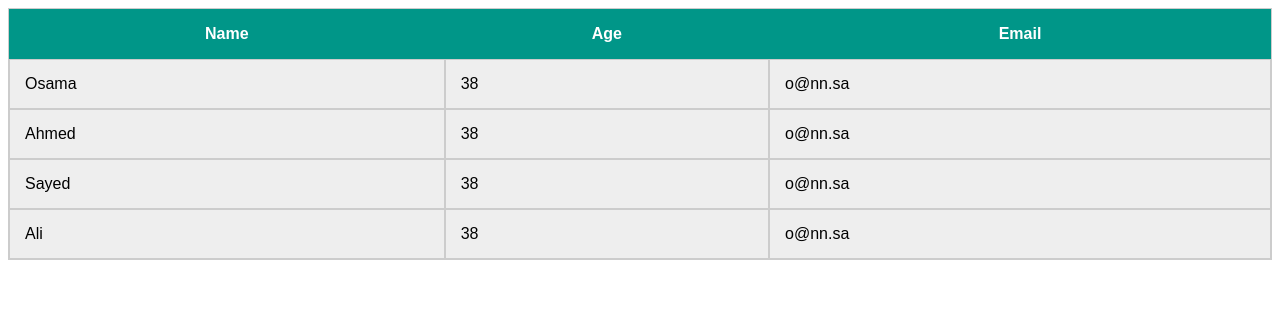
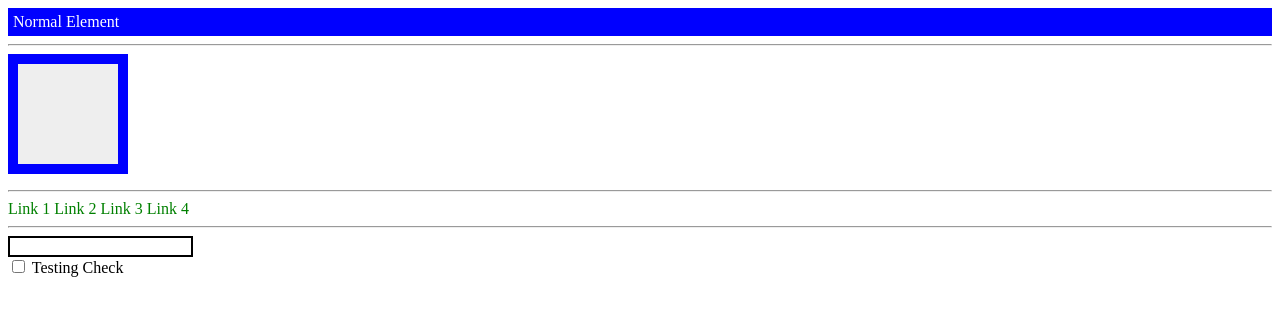
Before and after one commit to khaled-alselwady/css-exercises, a plain HTML site: page index.html in a window 1280 px wide. Drawn offline with Linux system fonts and the light colour scheme.

Commit message:
ADD Pseudo-Classes

```diff
--- /dev/null
+++ b/css/pseudo-classes.css
@@ -0,0 +1,61 @@
+.one {
+    background-color: blue;
+    color: white;
+    padding: 5px;
+}
+
+.two {
+    background-color: #EEE;
+    width: 100px;
+    height: 100px;
+}
+
+a {
+    color: green;
+    text-decoration: none;
+}
+
+a:hover {
+    color: red;
+}
+
+.one:hover {
+    background-color: black;
+}
+
+/* .ch+label {
+    color: red;
+} */
+
+.ch:checked+label {
+    color: red;
+}
+
+.ch:checked {
+    display: none;
+}
+
+a:visited {
+    color: blue;
+}
+
+/* :empty {
+    border: 10px solid blue;
+} */
+
+div:empty {
+    border: 10px solid blue;
+}
+
+div:hover {
+    background-color: rgb(182, 25, 225);
+}
+
+.in {
+    border: 2px solid black;
+}
+
+.in:focus {
+    border-color: rgb(20 226 255);
+    outline: none;
+}
--- a/index.html
+++ b/index.html
@@ -3,43 +3,36 @@
 
 <head>
     <meta charset="UTF-8">
-    <link rel="stylesheet" href="css/table-styling.css">
+    <link rel="stylesheet" href="css/pseudo-classes.css">
     <title>Document</title>
 </head>
 
 <body>
-    <table>
-        <thead>
-            <tr>
-                <td>Name</td>
-                <td>Age</td>
-                <td>Email</td>
-            </tr>
-        </thead>
+    <div class="one">Normal Element</div>
 
-        <tbody>
-            <tr>
-                <td>Osama</td>
-                <td>38</td>
-                <td>o@nn.sa</td>
-            </tr>
-            <tr>
-                <td>Ahmed</td>
-                <td>38</td>
-                <td>o@nn.sa</td>
-            </tr>
-            <tr>
-                <td>Sayed</td>
-                <td>38</td>
-                <td>o@nn.sa</td>
-            </tr>
-            <tr>
-                <td>Ali</td>
-                <td>38</td>
-                <td>o@nn.sa</td>
-            </tr>
-        </tbody>
-    </table>
+    <hr>
+
+    <div class="two"></div>
+    <p></p>
+    <hr>
+
+    <a href="https://google.com">Link 1</a>
+    <a href="https://twitter.com">Link 2</a>
+    <a href="https://youtube.com">Link 3</a>
+    <a href="https://linkedin.com">Link 4</a>
+
+    <hr>
+
+    <form action="">
+        <div>
+            <input class="in" type="text" />
+        </div>
+        <div>
+            <input class="ch" type="checkbox" id="ch" />
+            <label for="ch">Testing Check</label>
+        </div>
+    </form>
+
 </body>
 
 </html>
```
